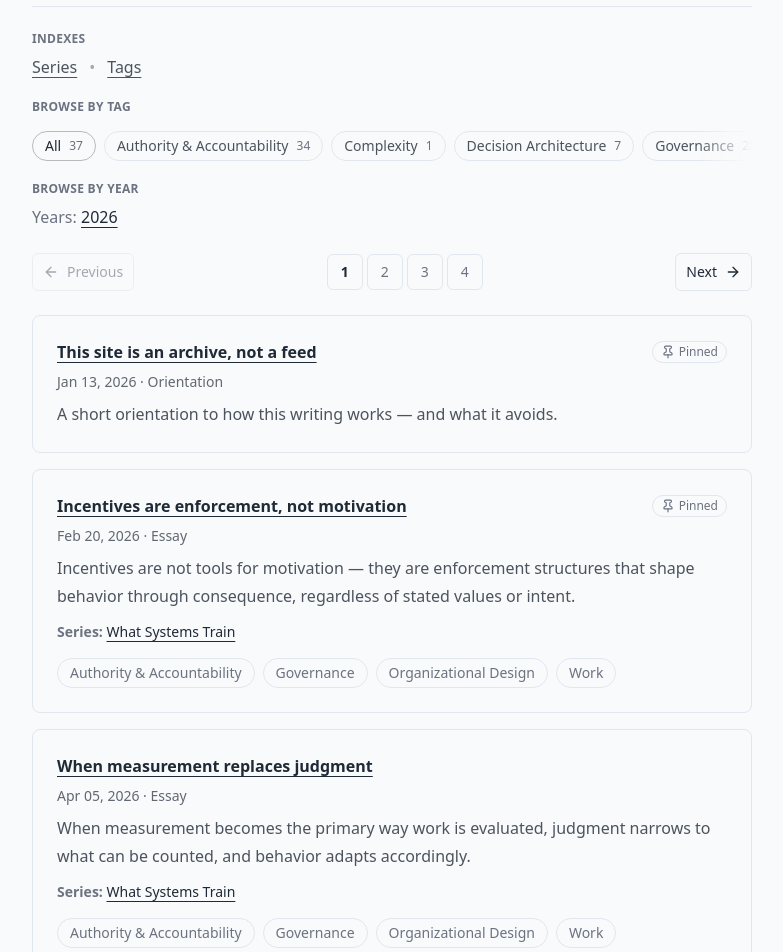
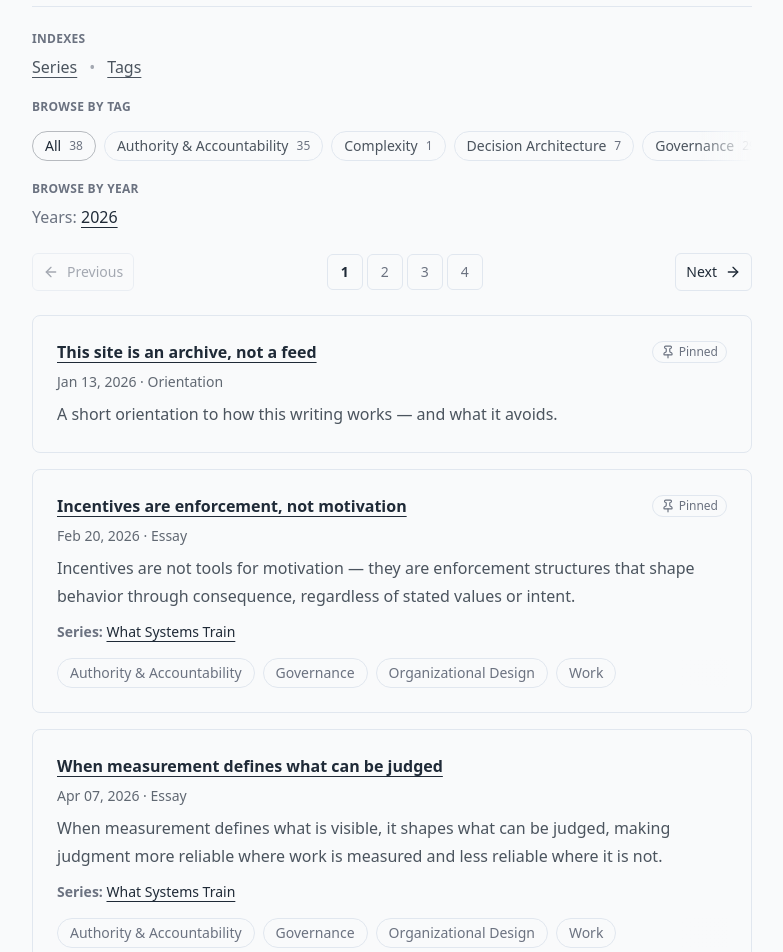
Before and after one commit to andrewjfrancis/andrewjfrancis-site, a Next.js app: page /writing in a window 1280 px wide. Shown: the part 380-1332 px from the top of the page, without its empty margins (248-1031 px from the left). Built offline with nearby package versions, Linux system fonts and the light colour scheme.

Commit message:
Publish “When measurement defines what can be judged”
Adds new writing entry and publishes it on-site.
Includes metadata, tags, publish date, and listing updates.

```diff
--- a/app/_lib/staticLastmod.ts
+++ b/app/_lib/staticLastmod.ts
@@ -6,7 +6,7 @@
  * Format: YYYY-MM-DD
  */
 export const STATIC_LASTMOD = {
-  home: "2026-04-05",
+  home: "2026-04-07",
   engagements: "2026-04-03",
   about: "2026-04-03",
   now: "2026-04-03",
--- /dev/null
+++ b/app/writing/_content/2026/when-measurement-defines-what-can-be-judged.mdx
@@ -0,0 +1,96 @@
+---
+id: 2026-04-07-01
+title: When measurement replaces judgment
+date: "2026-04-07"
+year: 2026
+tags:
+  - Authority & Accountability
+  - Governance
+  - Organizational Design
+  - Work
+source: local
+excerpt: >
+  When measurement defines what is visible, it shapes what can be judged, making judgment more reliable where work is measured and less reliable where it is not.
+---
+
+In many organizations, measurement determines what is seen.
+
+Metrics are defined. Targets are set. Performance is tracked.
+
+What is measured becomes visible.
+
+What is not measured becomes less visible.
+
+This is often interpreted as clarity.
+
+Measurement does not simply make work easier to see.
+
+It determines the conditions under which work can be judged.
+
+## Measurement defines visibility
+
+Measurement establishes what can be observed.
+
+Tracked work appears in reports. Counted outcomes become comparable. Quantified progress becomes easier to discuss.
+
+Work that cannot be measured does not disappear.
+
+It becomes less visible.
+
+Attention follows what is tracked.
+
+## Visibility defines evaluation
+
+Once work is visible through measurement, evaluation follows.
+
+Performance is assessed against defined metrics. Progress is judged by movement within tracked ranges.
+
+This creates a reference point for judgment.
+
+Evaluation begins within what is visible.
+
+## Evaluation shapes judgment
+
+As evaluation becomes structured around measurement, judgment adjusts.
+
+Decisions rely more on metrics. Discussions focus on what can be counted. Evaluation aligns with what is visible.
+
+This does not eliminate judgment.
+
+It shapes how judgment is formed.
+
+Judgment becomes calibrated to what can be measured.
+
+## What judgment can recognize
+
+As judgment adapts to measurement, its range narrows.
+
+Work that can be measured becomes easier to evaluate. Differences within measured outcomes become clearer. Comparisons become more consistent.
+
+Work that cannot be measured becomes harder to judge.
+
+Not because it lacks value, but because it lacks visibility within the system that defines evaluation.
+
+## What measurement trains
+
+Measurement does more than define what is visible.
+
+It defines what can be judged.
+
+Visibility shapes evaluation. Evaluation shapes judgment. Judgment aligns with what is measurable.
+
+Over time, judgment becomes more reliable within measured domains and less reliable outside them.
+
+What cannot be measured becomes harder to judge with confidence.
+
+Organizations often treat measurement as a tool for clarity.
+
+But measurement is not neutral.
+
+When measurement defines what can be judged, it shapes how judgment forms and what it can recognize.
+
+---
+
+Part of a series: [What Systems Train](/writing/series/what-systems-train)
+
+---
--- a/app/writing/_data/articles.ts
+++ b/app/writing/_data/articles.ts
@@ -25,6 +25,22 @@ export type Article = {
 export const PAGE_SIZE = 10;
 
 export const ARTICLES_REAL: Article[] = [
+  {
+    id: "2026-04-07-01",
+    title: "When measurement defines what can be judged",
+    date: "2026-04-07",
+    year: 2026,
+    excerpt:
+      "When measurement defines what is visible, it shapes what can be judged, making judgment more reliable where work is measured and less reliable where it is not.",
+    source: "local",
+    slug: "when-measurement-defines-what-can-be-judged",
+    tags: [
+      "Authority & Accountability",
+      "Governance",
+      "Organizational Design",
+      "Work",
+    ],
+  },
   {
     id: "2026-04-05-01",
     title: "When measurement replaces judgment",
--- a/app/writing/_data/series.ts
+++ b/app/writing/_data/series.ts
@@ -74,6 +74,7 @@ export const SERIES: Series[] = [
       "2026-03-31-01",
       "2026-04-03-01",
       "2026-04-05-01",
+      "2026-04-07-01",
     ],
   },
   {
```
